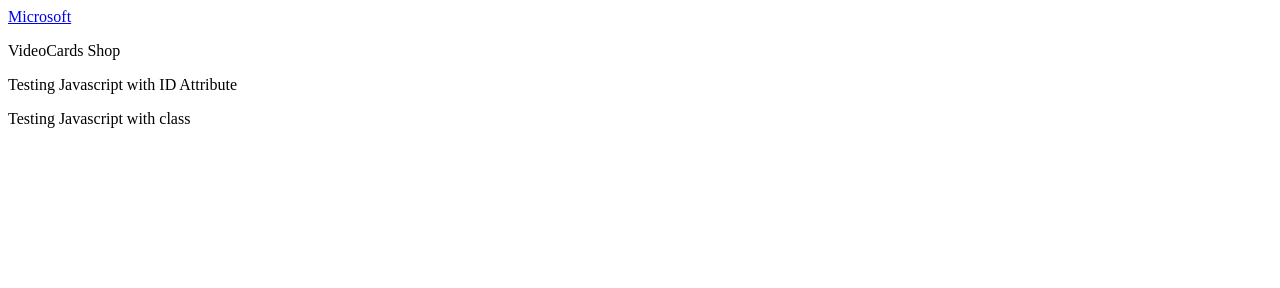
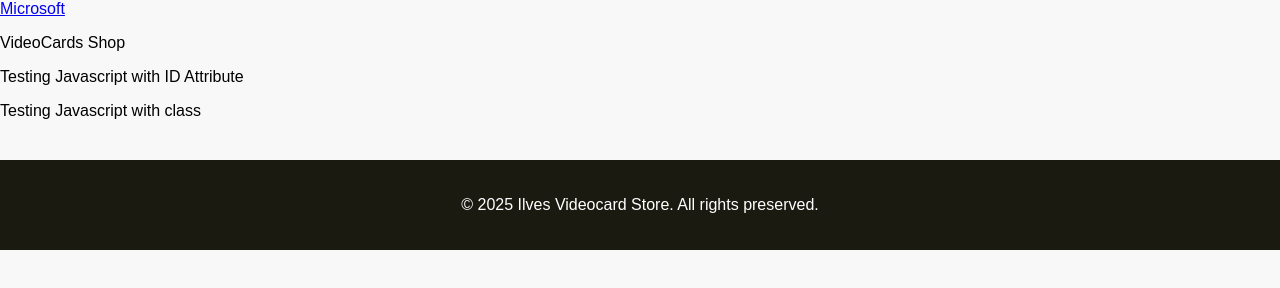
Before and after one commit to AlexeyIlves/videocardstore, a plain HTML site: page mainpage.html in a window 1280 px wide. Drawn offline with Linux system fonts and the light colour scheme.

Commit message:
Added Style and wrote footer for the main page.

```diff
--- a/mainpage.html
+++ b/mainpage.html
@@ -4,12 +4,40 @@
     <meta charset="UTF-8">
     <meta http-equiv="X-UA-Compatible" content="IE=edge">
     <meta name="viewport" content="width=device-width, initial-scale=1.0">
-    <title>Document</title>
+    <title>Ilves Videocard Store</title>
     <a href="https://www.msn.com">Microsoft</a>
+    <style>
+
+        body {
+            font-family: Arial, Helvetica, sans-serif;
+            margin: 0;
+            padding: 0;
+            background-color: #f8f8f8;
+        }
+
+        header {
+            background-color: #1a1a11;
+            color: #fff;
+            padding: 20px;
+            text-align: center;
+        }
+
+        footer {
+            background-color: #1a1a11;
+            color: white;
+            text-align: center;
+            padding: 20px;
+            margin-top: 40px;
+        }
+    </style>
 </head>
 <body>
     <p>VideoCards Shop</p>
     <p id="test">Testing Javascript with ID Attribute</p>
     <p class="testClass">Testing Javascript with class</p>
+
+    <footer>
+        <p>&copy; 2025 Ilves Videocard Store. All rights preserved.</p>
+    </footer>
 </body>
 </html>
```
